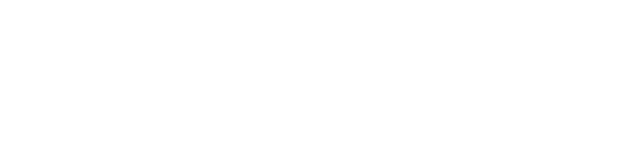
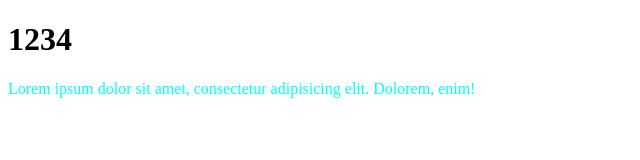
Before and after one commit to Joanne-huhu/project0921, a plain HTML site: page index.html in a window 1280 px wide. Shown: the whole page, without its empty margins (0-640 px from the left). Drawn offline with Linux system fonts and the light colour scheme.

Commit message:
新增標題標籤

```diff
--- a/index.html
+++ b/index.html
@@ -4,8 +4,10 @@
     <meta charset="UTF-8">
     <meta name="viewport" content="width=device-width, initial-scale=1.0">
     <title>Document</title>
+    <link rel="stylesheet" href="style.css">
 </head>
 <body>
-
+    <h1>1234</h1>
+    <p>Lorem ipsum dolor sit amet, consectetur adipisicing elit. Dolorem, enim!</p>
 </body>
 </html>
--- a/style.css
+++ b/style.css
@@ -1,3 +1,9 @@
 body{
     color: blue;
 }
+h1{
+    color: #000;
+}
+p{
+    color: aqua;
+}
```
